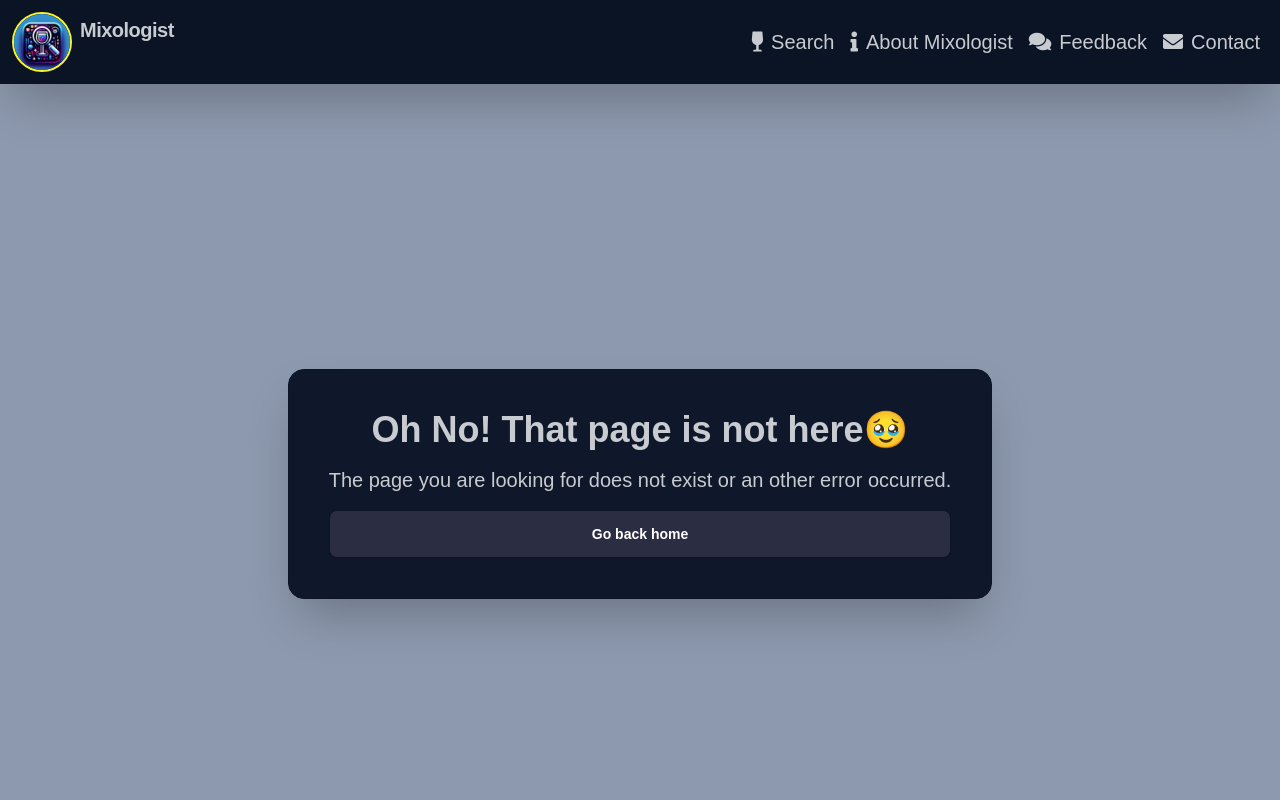
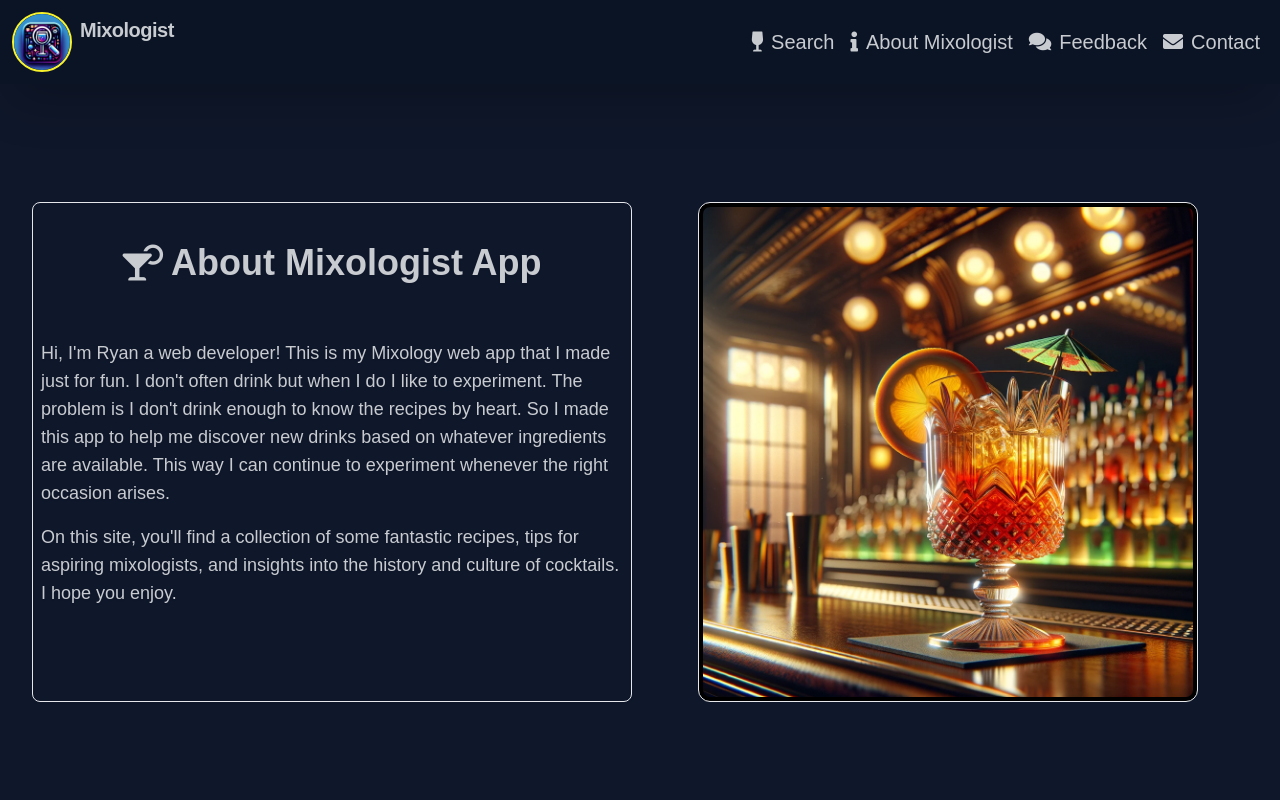
Before and after one commit to RW2023/mixologist, a Next.js app: page /about in a window 1280 px wide. Before the commit this address had no page. Shown: the top 800 px of the page. Built offline with nearby package versions, Linux system fonts and the light colour scheme.

Commit message:
add about page

```diff
--- /dev/null
+++ b/src/app/about/page.tsx
@@ -0,0 +1,46 @@
+// Import necessary components and styles
+import React from 'react';
+import Heading from '@/Components/ui/Heading';
+import SubHeading from '@/Components/ui/SubHeading';
+import Image from 'next/image';
+
+const About = () => {
+    return (
+      <div className="flex flex-col items-center justify-center min-h-screen container mx-auto px-4 sm:px-6 lg:px-8">
+        <div className="mt-16 md:mt-0 mb-16 grid grid-cols-1 md:grid-cols-2 gap-4 text-center w-full">
+          {/* About section */}
+          <div className="border drop-shadow-sm rounded-lg p-2 flex flex-col">
+            <Heading title="About Mixologist App" iconClass='fas fa-cocktail' />
+            <div className="mt-6 text-left">
+              <p className="mb-4 text-lg text-base-content">
+                Hi, I&apos;m Ryan a web developer! This is my Mixology web app
+                that I made just for fun. I don&apos;t often drink but when I do
+                I like to experiment. The problem is I don&apos;t drink enough
+                to know the recipes by heart. So I made this app to help me
+                discover new drinks based on whatever ingredients are available.
+                This way I can continue to experiment whenever the right
+                occasion arises.
+              </p>
+              <p className="text-lg text-base-content">
+                On this site, you&apos;ll find a collection of some fantastic
+                recipes, tips for aspiring mixologists, and insights into the
+                history and culture of cocktails. I hope you enjoy.
+              </p>
+            </div>
+          </div>
+          {/* Image section */}
+          <div className="inline-block max-w-xs mx-auto sm:max-w-sm md:max-w-md lg:max-w-lg xl:max-w-xl">
+            <Image
+              src="/images/cocktail.png"
+              alt="Your Name"
+              width={500}
+              height={500}
+              className="rounded-xl border border-1 bg-black p-1"
+            />
+          </div>
+        </div>
+      </div>
+    );
+}
+
+export default About;
```
